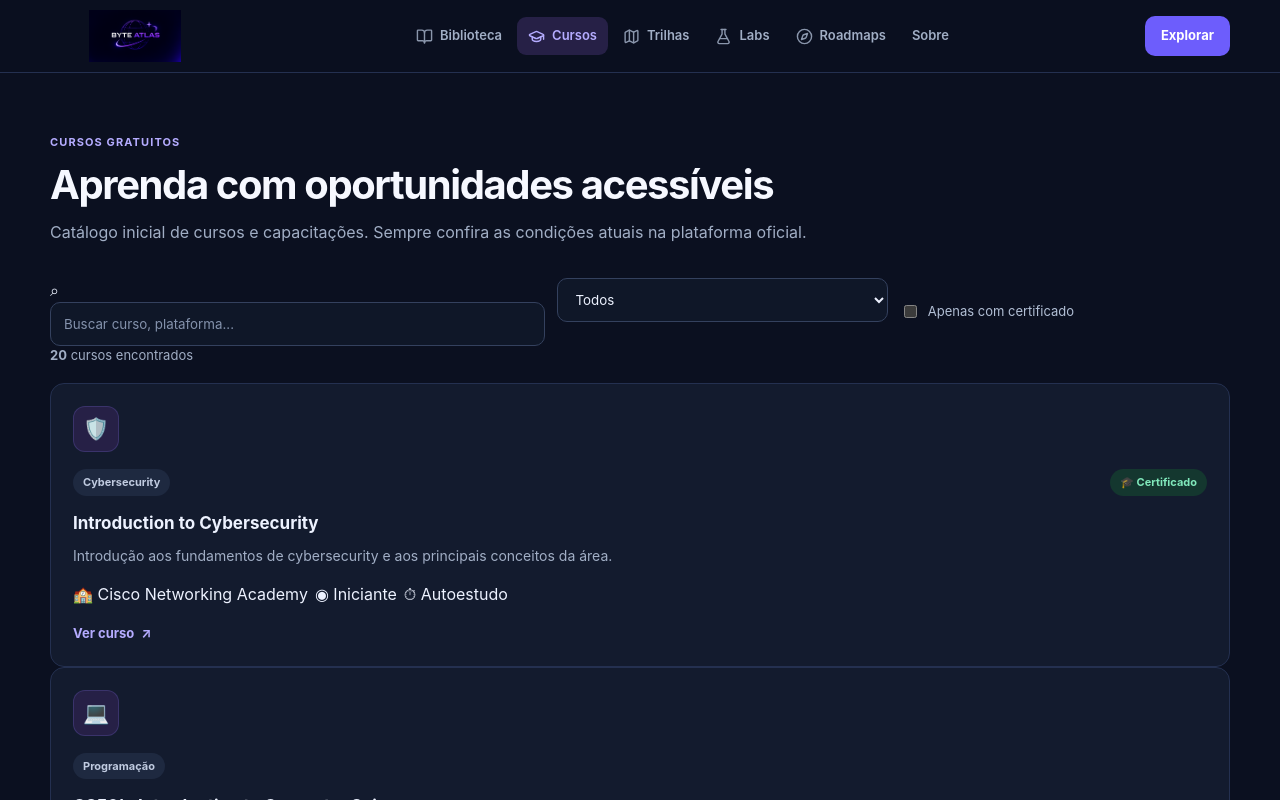
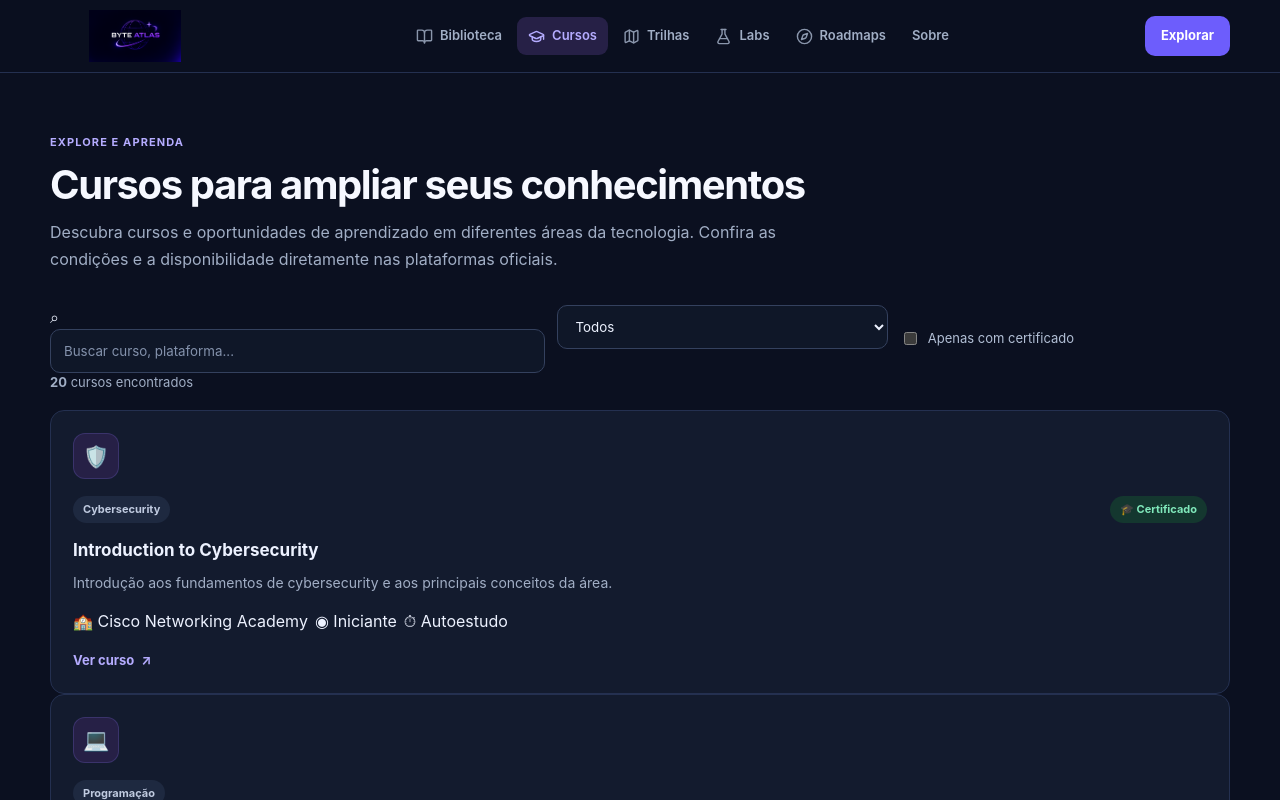
Before and after one commit to yukitelles0-blip/techlib, a React (Vite) app: page /cursos in a window 1280 px wide. Shown: the top 800 px of the page. Built offline with nearby package versions, Linux system fonts and the light colour scheme.

Commit message:
Update courses page for ByteAtlas branding

```diff
--- a/src/pages/Courses.jsx
+++ b/src/pages/Courses.jsx
@@ -1,3 +1,4 @@
+
 import React from "react";
 import { useMemo, useState } from "react";
 import SectionTitle from "../components/SectionTitle";
@@ -34,9 +35,9 @@ export default function Courses() {
   return (
     <section className="section container page-section">
       <SectionTitle
-        eyebrow="CURSOS GRATUITOS"
-        title="Aprenda com oportunidades acessíveis"
-        text="Catálogo inicial de cursos e capacitações. Sempre confira as condições atuais na plataforma oficial."
+        eyebrow="EXPLORE E APRENDA"
+        title="Cursos para ampliar seus conhecimentos"
+        text="Descubra cursos e oportunidades de aprendizado em diferentes áreas da tecnologia. Confira as condições e a disponibilidade diretamente nas plataformas oficiais."
       />
 
       <div className="course-filters">
```
